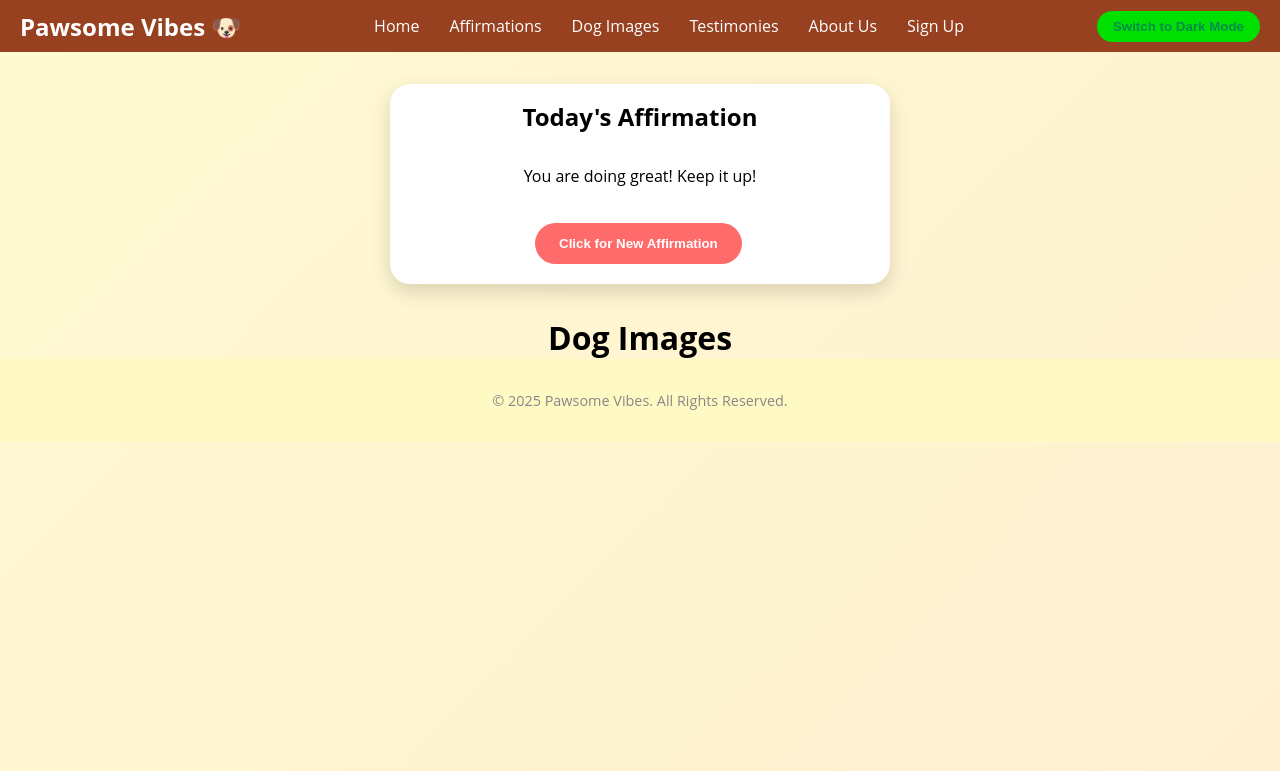
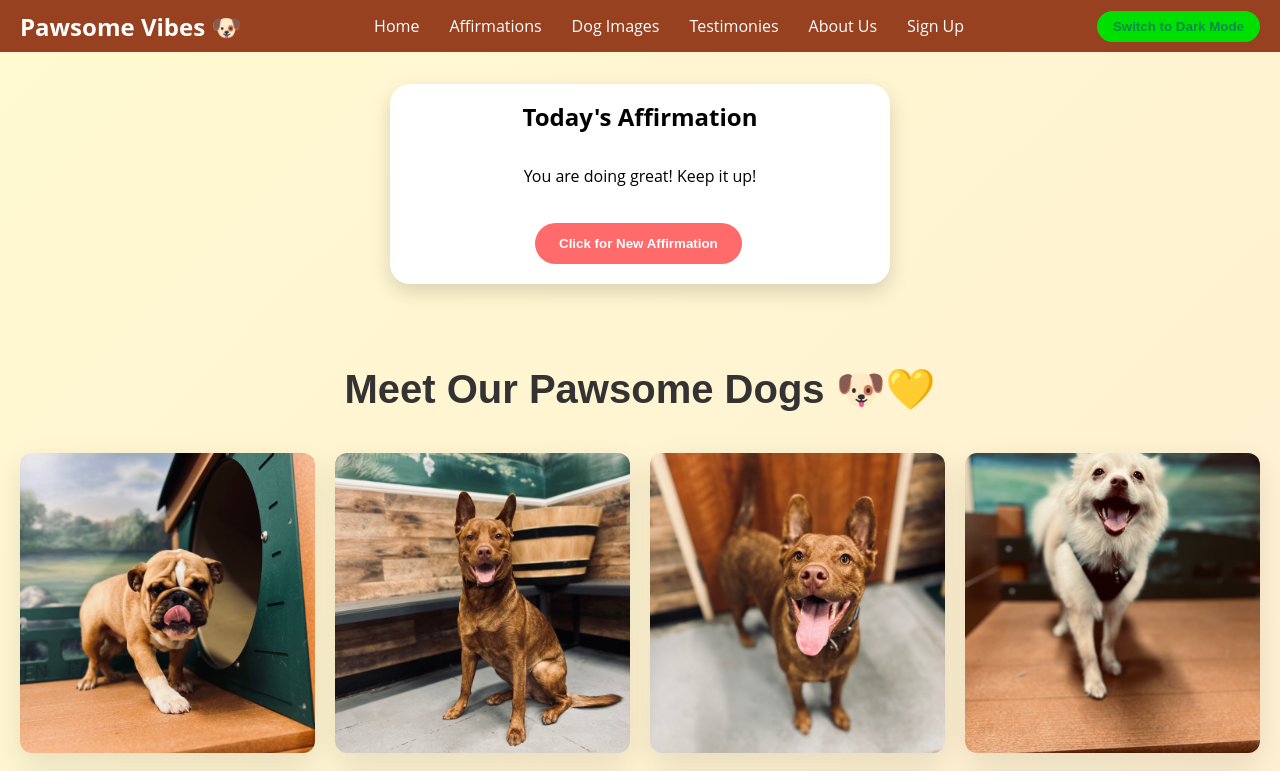
Before and after one commit to Geek-N/Pawsome-Vibes, a React (Create React App) app in the folder client/: page /dog-images in a window 1280 px wide. Shown: the top 771 px of the page. Built offline with nearby package versions, Linux system fonts and the light colour scheme.

Commit message:
put content in Dog Images

```diff
--- a/client/src/pages/AboutPage.js
+++ b/client/src/pages/AboutPage.js
@@ -72,7 +72,7 @@ const AboutPage = () => {
             key={index}
             src={src}
             alt={`Dog ${index + 1}`}
-            className="dog-img"
+            className="about-dog-img"
             whileHover={{ scale: 1.1 }}
             initial={{ y: 100, opacity: 0 }}
             animate={{ y: 0, opacity: 1 }}
--- a/client/src/pages/DogImagesPage.js
+++ b/client/src/pages/DogImagesPage.js
@@ -1,11 +1,64 @@
 import React from 'react';
+import { motion } from 'framer-motion';
 import '../styles/DogImagesPage.css';
+
+import dog01 from '../assets/dog01.jpg';
+import dog02 from '../assets/dog02.jpg';
+import dog03 from '../assets/dog03.jpg';
+import dog04 from '../assets/dog04.jpg';
+import dog05 from '../assets/dog05.jpg';
+import dog06 from '../assets/dog06.jpg';
+import dog07 from '../assets/dog07.jpg';
+import dog08 from '../assets/dog08.jpg';
+import dog09 from '../assets/dog09.jpg';
+import dog10 from '../assets/dog10.jpg';
+
+const dogImages = [
+  { src: dog01, name: 'Ted' },
+  { src: dog02, name: 'Rocket' },
+  { src: dog03, name: "Rocket's Twin" },
+  { src: dog04, name: 'Leslie' },
+  { src: dog05, name: 'Baby Girl' },
+  { src: dog06, name: 'Max' },
+  { src: dog07, name: 'Beefcake' },
+  { src: dog08, name: 'Cowboy Jones' },
+  { src: dog09, name: 'Voldemort' },
+  { src: dog10, name: 'Shy Guy' },
+];
 
 const DogImagesPage = () => {
   return (
-    <div className="text">
-      <h1>Dog Images</h1>
-      {/* Render your dog images here */}
+    <div className="dog-images-container">
+      <motion.h1
+        className="dog-images-title"
+        initial={{ opacity: 0, y: -50 }}
+        animate={{ opacity: 1, y: 0 }}
+        transition={{ duration: 1 }}
+      >
+        Meet Our Pawsome Dogs 🐶💛
+      </motion.h1>
+
+      <div className="dog-images-grid">
+        {dogImages.map((dog, index) => (
+          <motion.div
+            key={index}
+            className="dog-image-card"
+            whileHover={{ scale: 1.05 }}
+            initial={{ opacity: 0 }}
+            animate={{ opacity: 1 }}
+            transition={{ delay: 0.2 + index * 0.2, duration: 0.5 }}
+          >
+            <img src={dog.src} alt={`Dog ${index + 1}`} className="dog-img" />
+            <motion.div
+              className="dog-hover-overlay"
+              whileHover={{ opacity: 1 }}
+              transition={{ duration: 0.3 }}
+            >
+              <p>{dog.name}</p> {/* Display dog name */}
+            </motion.div>
+          </motion.div>
+        ))}
+      </div>
     </div>
   );
 };
--- a/client/src/styles/AboutPage.css
+++ b/client/src/styles/AboutPage.css
@@ -40,7 +40,7 @@
   margin-top: 30px;
 }
 
-.dog-img {
+.about-dog-img {
   width: 150px;
   height: 150px;
   object-fit: cover;
@@ -48,20 +48,3 @@
   box-shadow: 0 4px 12px rgba(0, 0, 0, 0.15);
   transition: transform 0.3s ease;
 }
-
-/* .dog-row {
-  position: absolute;
-  bottom: 0;
-  width: 100%;
-  padding: 1rem;
-  display: flex;
-  justify-content: space-around;
-  flex-wrap: wrap;
-  background-color: #fff0b3;
-}
-
-.dog-img {
-  height: 80px;
-  margin: 0.5rem;
-  transition: transform 0.3s ease;
-} */
--- a/client/src/styles/DogImagesPage.css
+++ b/client/src/styles/DogImagesPage.css
@@ -1,4 +1,61 @@
-.text {
+.dog-images-container {
   text-align: center;
-  margin: auto;
+  padding: 50px 20px;
 }
+
+.dog-images-title {
+  font-size: 2.5rem;
+  margin-bottom: 40px;
+  color: #333;
+  font-family: 'Arial', sans-serif;
+}
+
+.dog-images-grid {
+  display: grid;
+  grid-template-columns: repeat(auto-fill, minmax(250px, 1fr)); /* Responsive grid */
+  gap: 20px;
+  justify-items: center;
+}
+
+.dog-image-card {
+  position: relative;
+  width: 100%;
+  height: 300px;
+  border-radius: 12px;
+  overflow: hidden;
+  box-shadow: 0 10px 30px rgba(0, 0, 0, 0.1);
+  transition: transform 0.3s ease;
+}
+
+.dog-img {
+  width: 100%;
+  height: 100%;
+  object-fit: cover;
+  transition: transform 0.3s ease;
+}
+
+.dog-hover-overlay {
+  position: absolute;
+  top: 0;
+  left: 0;
+  right: 0;
+  bottom: 0;
+  background-color: rgba(0, 0, 0, 0.5);
+  opacity: 0;
+  display: flex;
+  justify-content: center;
+  align-items: center;
+  color: #fff;
+  font-size: 1.5rem;
+  font-weight: bold;
+  text-shadow: 2px 2px 4px rgba(0, 0, 0, 0.6);
+  transition: opacity 0.3s ease;
+}
+
+.dog-image-card:hover .dog-img {
+  transform: scale(1.1);
+}
+
+.dog-image-card:hover .dog-hover-overlay {
+  opacity: 1;
+}
```
Also changed, not shown: 1 other file (tests, documents, lock files or other folders).
